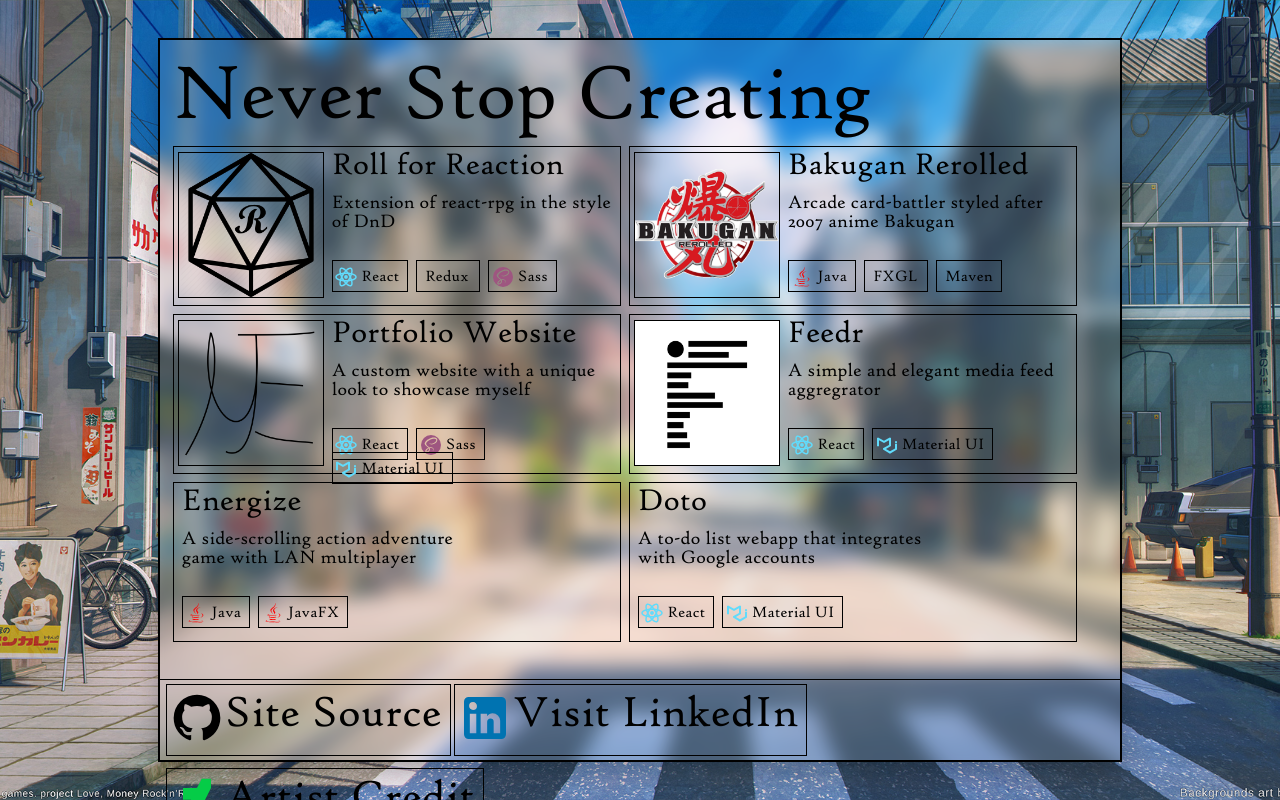
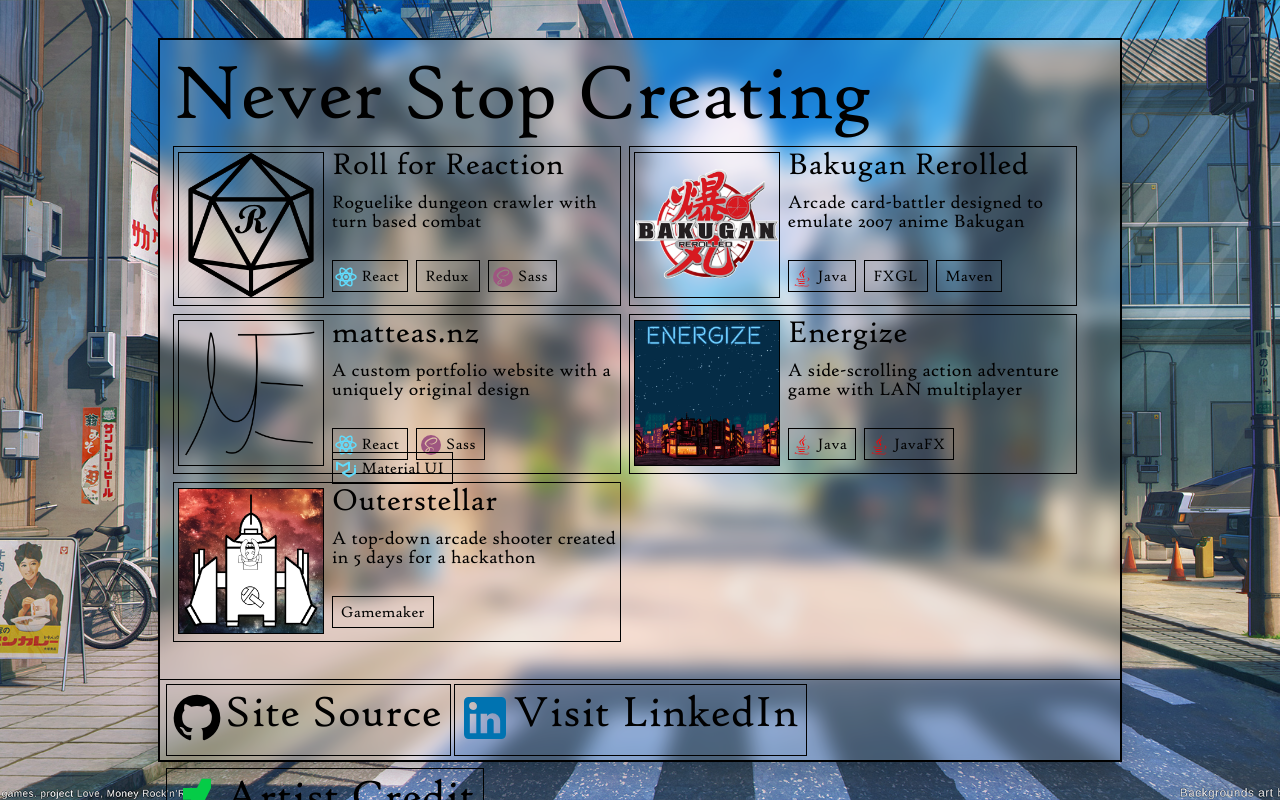
Before and after one commit to Matteas-Eden/matteas-eden.github.io, a React (Create React App) app: page / in a window 1280 px wide. Built offline with nearby package versions, Linux system fonts and the light colour scheme.

Commit message:
Update projects with new logos

```diff
--- a/src/pages/Projects.jsx
+++ b/src/pages/Projects.jsx
@@ -8,6 +8,8 @@
 import RollForReactionLogo from '../assets/project-logos/roll-for-reaction.png';
 import SiteLogo from '../assets/project-logos/site-logo.png';
 import FeedrLogo from '../assets/project-logos/feedr.png';
+import OuterstellarLogo from '../assets/project-logos/outerstellar.png';
+import EnergizeLogo from '../assets/project-logos/energize.png';
 
 const useStyles = makeStyles({
     root: {
@@ -29,7 +31,7 @@
                 <Grid item>
                     <ProjectCard
                         title="Roll for Reaction"
-                        description="Extension of react-rpg in the style of DnD"
+                        description="Roguelike dungeon crawler with turn based combat"
                         image={RollForReactionLogo}
                         labels={[
                             {
@@ -51,7 +53,7 @@
                 <Grid item>
                     <ProjectCard
                         title="Bakugan Rerolled"
-                        description="Arcade card-battler styled after 2007 anime Bakugan"
+                        description="Arcade card-battler designed to emulate 2007 anime Bakugan"
                         image={BakuganRerolledLogo}
                         labels={[
                             {
@@ -70,8 +72,8 @@
                 </Grid>
                 <Grid item>
                     <ProjectCard
-                        title="Portfolio Website"
-                        description="A custom website with a unique look to showcase myself"
+                        title="matteas.nz"
+                        description="A custom portfolio website with a uniquely original design"
                         image={SiteLogo}
                         labels={[
                             {
@@ -92,7 +94,7 @@
                         ]}
                     />
                 </Grid>
-                <Grid item>
+                {/* <Grid item>
                     <ProjectCard
                         title="Feedr"
                         description="A simple and elegant media feed aggregrator"
@@ -110,11 +112,12 @@
                             },
                         ]}
                     />
-                </Grid>
+                </Grid> */}
                 <Grid item>
                     <ProjectCard
                         title="Energize"
                         description="A side-scrolling action adventure game with LAN multiplayer"
+                        image={EnergizeLogo}
                         labels={[
                             {
                                 name: 'Java',
@@ -131,6 +134,14 @@
                 </Grid>
                 <Grid item>
                     <ProjectCard
+                        title="Outerstellar"
+                        description="A top-down arcade shooter created in 5 days for a hackathon"
+                        image={OuterstellarLogo}
+                        labels={[{ name: 'Gamemaker' }]}
+                    />
+                </Grid>
+                {/* <Grid item>
+                    <ProjectCard
                         title="Doto"
                         description="A to-do list webapp that integrates with Google accounts"
                         labels={[
@@ -146,7 +157,7 @@
                             },
                         ]}
                     />
-                </Grid>
+                </Grid> */}
             </Grid>
         </div>
     );
```
